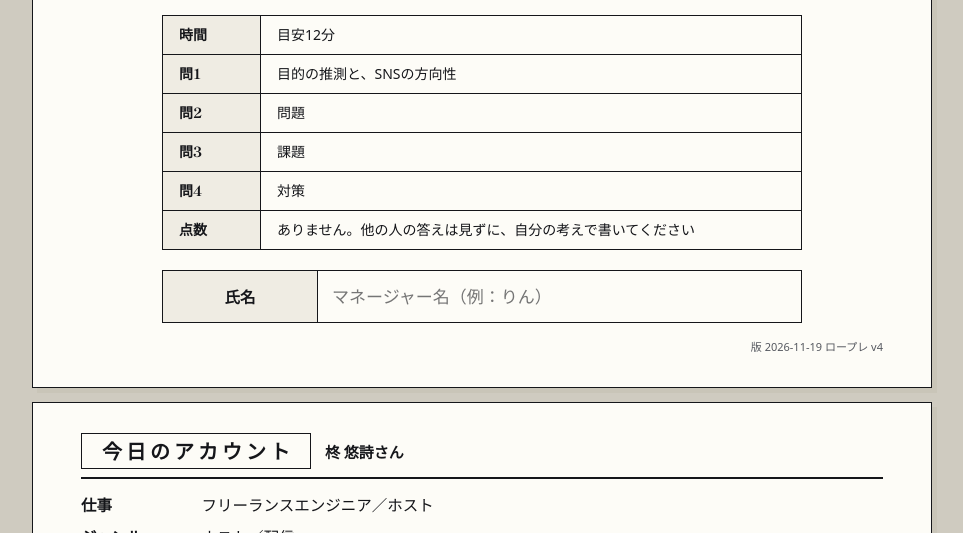
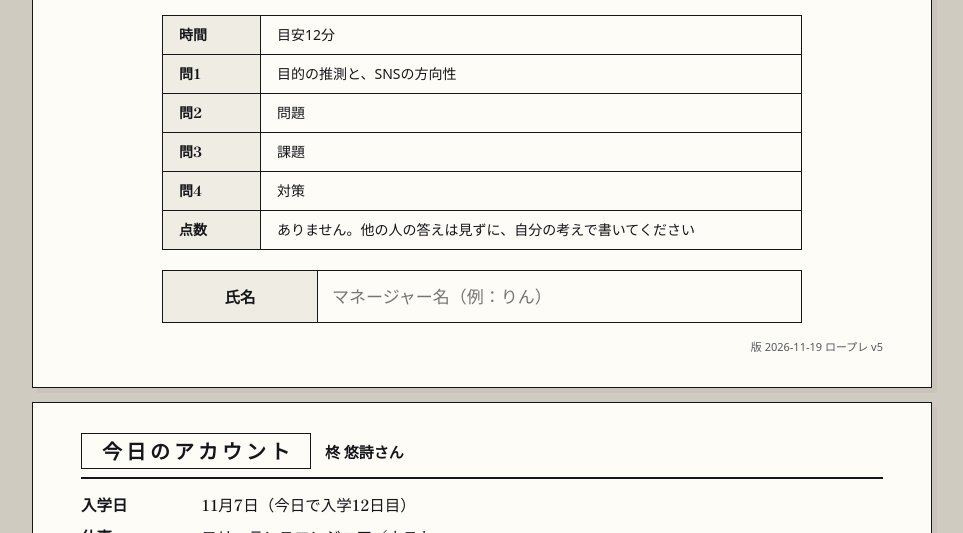
Before and after one commit to kazuhiramorimoto-source/herozz-mg-test, a plain HTML site: page rp1/index.html in a window 1280 px wide. Shown: the part 267-800 px from the top of the page, without its empty margins (158-1121 px from the left). Drawn offline with Linux system fonts and the light colour scheme; a web font is replaced by a local one.

Commit message:
ロープレ回答シート：入学日を追加
Co-Authored-By: Claude Opus 5.5 <noreply@anthropic.com>

```diff
--- a/rp1/index.html
+++ b/rp1/index.html
@@ -67,7 +67,7 @@
    1人の生徒のアカウントを見て、目的の推測とSNSの方向性→問題→課題→対策 を書いて送る。
    送信はGoogleフォーム（round:"rp1"）→ GASが問題管理スプシ「ロープレ 回答一覧」に1人1行で書く。点数・順位はない。 */
 let CFG = {round:"2026年11月19日　マネージャー公開講義 ロープレ",closed:false,form:{postUrl:"",entryName:"",entryData:""},adminNames:[]};
-const BUILD = "2026-11-19 ロープレ v4";
+const BUILD = "2026-11-19 ロープレ v5";
 const PARAMS = new URLSearchParams(location.search);
 const normName = n => String(n||"").normalize("NFKC").toLowerCase().replace(/[\s　（）()]/g,"");
 const isAdminName = n => { const v=normName(n); return !!v && (CFG.adminNames||[]).some(a=>normName(a)===v); };
@@ -135,6 +135,7 @@ function accountSheet(){
   return h("section",{class:"sheet"},
     h("h2",{class:"part"},h("span",{class:"bigq"},"今日のアカウント"),h("span",{class:"pts"},"柊 悠詩さん")),
     h("div",{class:"acc"},h("dl",{},
+      h("dt",{},"入学日"),h("dd",{},"11月7日（今日で入学12日目）"),
       h("dt",{},"仕事"),h("dd",{},"フリーランスエンジニア／ホスト"),
       h("dt",{},"ジャンル"),h("dd",{},"ホスト／配信"),
       h("dt",{},"目的（本人）"),h("dd",{},"フォロワー増加／認知拡大／ホストでの集客"),
```
